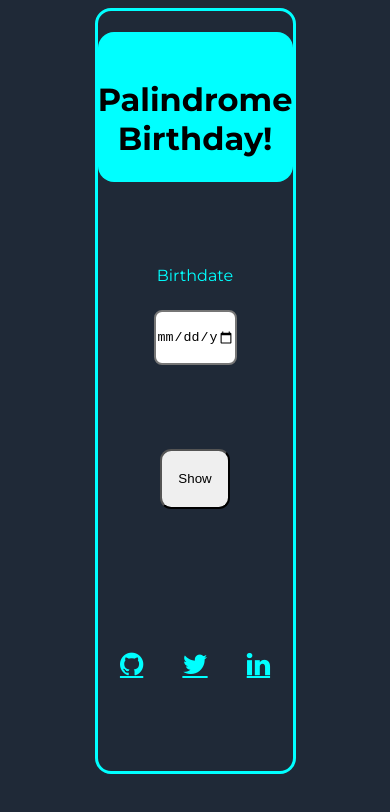
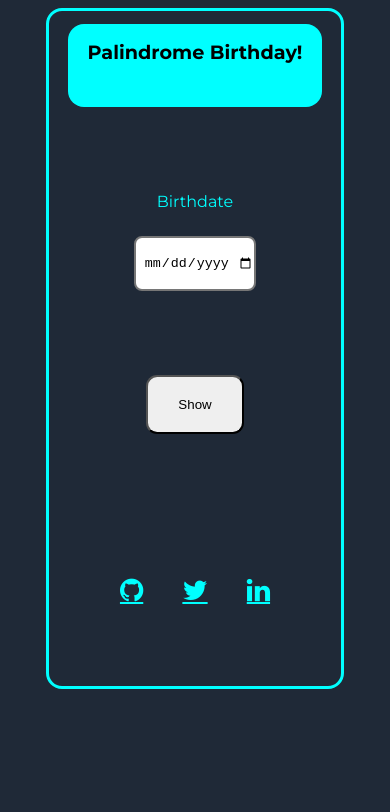
Before and after one commit to sushmita12345/Birthday-Palindrome, a plain HTML site: page index.html in a window 390 px wide. Drawn offline with Linux system fonts and the light colour scheme.

Commit message:
styling changes

```diff
--- a/style.css
+++ b/style.css
@@ -87,13 +87,24 @@ label, input {
 }
 
 @media only screen and (max-width: 700px) {
+  .wrapper{
+    width: 75vw;
+    height: 80vh;
 
 
+  }
+  h1{
+    font-size: 1.2rem;
+    width: 65vw;
+    height: 8vh;
+    padding-top: 1rem;
+  }
+
    #bday-input {
-    width: 20vw;
+    width: 30vw;
    }
    #show-btn {
-    width: 18vw;
+    width: 25vw;
 
 
   }
```
Also changed, not shown: 1 other file.
